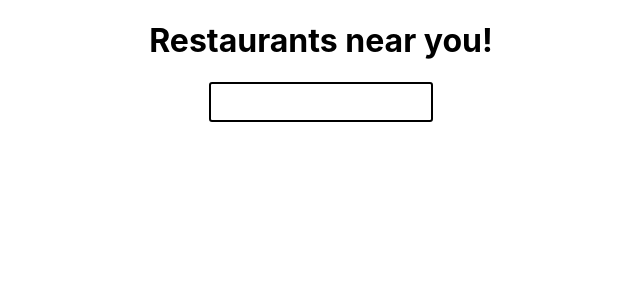
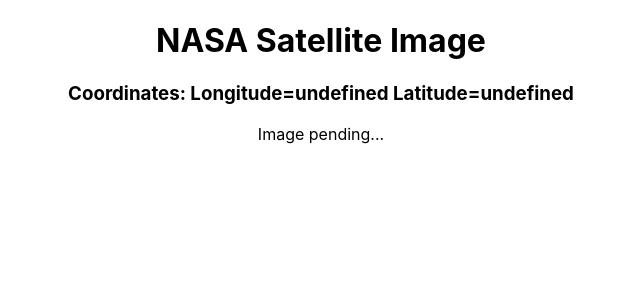
Before and after one commit to nsnyder1992/seventy-two-hour-project, a React (Create React App) app: page / in a window 1280 px wide. Shown: the top 300 px of the page, without its empty margins (319-959 px from the left). Built offline with nearby package versions, Linux system fonts and the light colour scheme; no server answers.

Commit message:
NASA image and coordinates working

```diff
--- a/src/App.js
+++ b/src/App.js
@@ -1,30 +1,12 @@
 import { useEffect, useState } from "react";
 import logo from "./logo.svg";
 import "./App.css";
-import Zomato from "./components/Zomato";
+import NASA from "./components/NASA";
 
 function App() {
-  const [cords, setCords] = useState();
-  const geo = () => {
-    navigator.geolocation.getCurrentPosition(geoSuccess);
-  };
-  const geoSuccess = (pos) => {
-    var crd = pos.coords;
-
-    console.log("Your current position is:");
-    console.log(`Latitude : ${crd.latitude}`);
-    console.log(`Longitude: ${crd.longitude}`);
-    console.log(`More or less ${crd.accuracy} meters.`);
-    setCords(pos.cords);
-  };
-
-  useEffect(() => {
-    geo();
-  }, []);
-
   return (
     <div className="App">
-      <Zomato />
+      <NASA />
     </div>
   );
 }
--- /dev/null
+++ b/src/components/NASA.js
@@ -0,0 +1,52 @@
+import { useState, useEffect } from "react";
+
+const NASA = () => {
+  //states
+  const [latitude, setLatitude] = useState();
+  const [longitude, setLongitude] = useState();
+  const [url, setUrl] = useState();
+
+  //api constants
+  const apiKey = "Feg2He9MO8QQwfv727oLBFgBGw1x2FtciQWPWY68";
+  const date = "2015-01-01";
+  const dim = 0.05;
+
+  const geo = () => {
+    navigator.geolocation.getCurrentPosition(geoSuccess);
+  };
+
+  const geoSuccess = (pos) => {
+    var crd = pos.coords;
+
+    console.log("Your current position is:");
+    console.log(`Latitude : ${crd.latitude}`);
+    console.log(`Longitude: ${crd.longitude}`);
+    console.log(`More or less ${crd.accuracy} meters.`);
+    setLatitude(Math.floor(crd.latitude * 10) / 10);
+    setLongitude(Math.floor(crd.longitude * 10) / 10);
+  };
+
+  useEffect(() => {
+    geo();
+  }, []);
+
+  useEffect(() => {
+    setUrl(
+      `https://api.nasa.gov/planetary/earth/imagery?lon=${longitude}&lat=${latitude}&date=${date}&dim=${dim}&api_key=${apiKey}`
+    );
+  }, [latitude, longitude]);
+
+  return (
+    <div>
+      <h1>NASA Satellite Image</h1>
+      <h3>{"Coordinates: Longitude=" + longitude + " Latitude=" + latitude}</h3>
+      {longitude && latitude ? (
+        <img src={url} style={{ minWidth: 250, maxWidth: 350 }} />
+      ) : (
+        <p>Image pending...</p>
+      )}
+    </div>
+  );
+};
+
+export default NASA;
--- a/src/components/Zomato.css
+++ /dev/null
@@ -1,9 +0,0 @@
-.restaurant-card{
-    border: 2px solid black;
-    margin: 10px auto;
-    width: 200px;
-    cursor: pointer;
-    border-radius: 3px;
-    background: white;
-    padding: 10px;
-}
--- a/src/components/Zomato.js
+++ /dev/null
@@ -1,66 +0,0 @@
-import React from 'react';
-// import { Link } from 'react-router-dom';
-import { useEffect, useState } from 'react';
-// import App from './../App';
-import './Zomato.css';
-
-
-
-const Zomato = ({ props }) => {
-
-    // const baseUrl = `https://developers.zomato.com/api/v2.1/geocode`;
-    // const key = 'f0b8f4f1370b6c9eb8cc12e061b6c06f';
-
-    const [cords, setCords] = useState();
-    const geo = () => {
-        navigator.geolocation.getCurrentPosition(geoSuccess);
-    };
-    const geoSuccess = (pos) => {
-        // const crd = pos.coords;
-        console.log("Your current position is:");
-        console.log(`Latitude : ${pos.coords.latitude}`);
-        console.log(`Longitude: ${pos.coords.longitude}`);
-        setCords(pos.cords);
-    };
-    useEffect(() => {
-        geo();
-    }, []);
-
-    const fetchResults = () => {
-        const url = `https://developers.zomato.com/api/v2.1/geocode?lat=${setCords.latitude}&lon=${setCords.longitude}`;
-        console.log(url);
-        const response = fetch(url, {
-            headers: {
-                Accept: "application/json",
-                "User-Key": "f0b8f4f1370b6c9eb8cc12e061b6c06f"
-            }
-                .then(res => res.json())
-                .then((data) => {
-                    this.setState({ 'zomato': data })
-                })
-                .catch(console.log)
-        });
-
-    };
-
-
-
-    const handleSubmit = (event) => {
-        event.preventDefault();
-        fetchResults();
-    };
-
-    return (
-        <div>
-            <h1>Restaurants near you!</h1>
-            <div className="restaurant-card">
-
-                <p>{ }</p>
-
-            </div>
-
-        </div>
-    );
-};
-
-export default Zomato;
```
Also changed, not shown: src/components/NASA.css (added).
